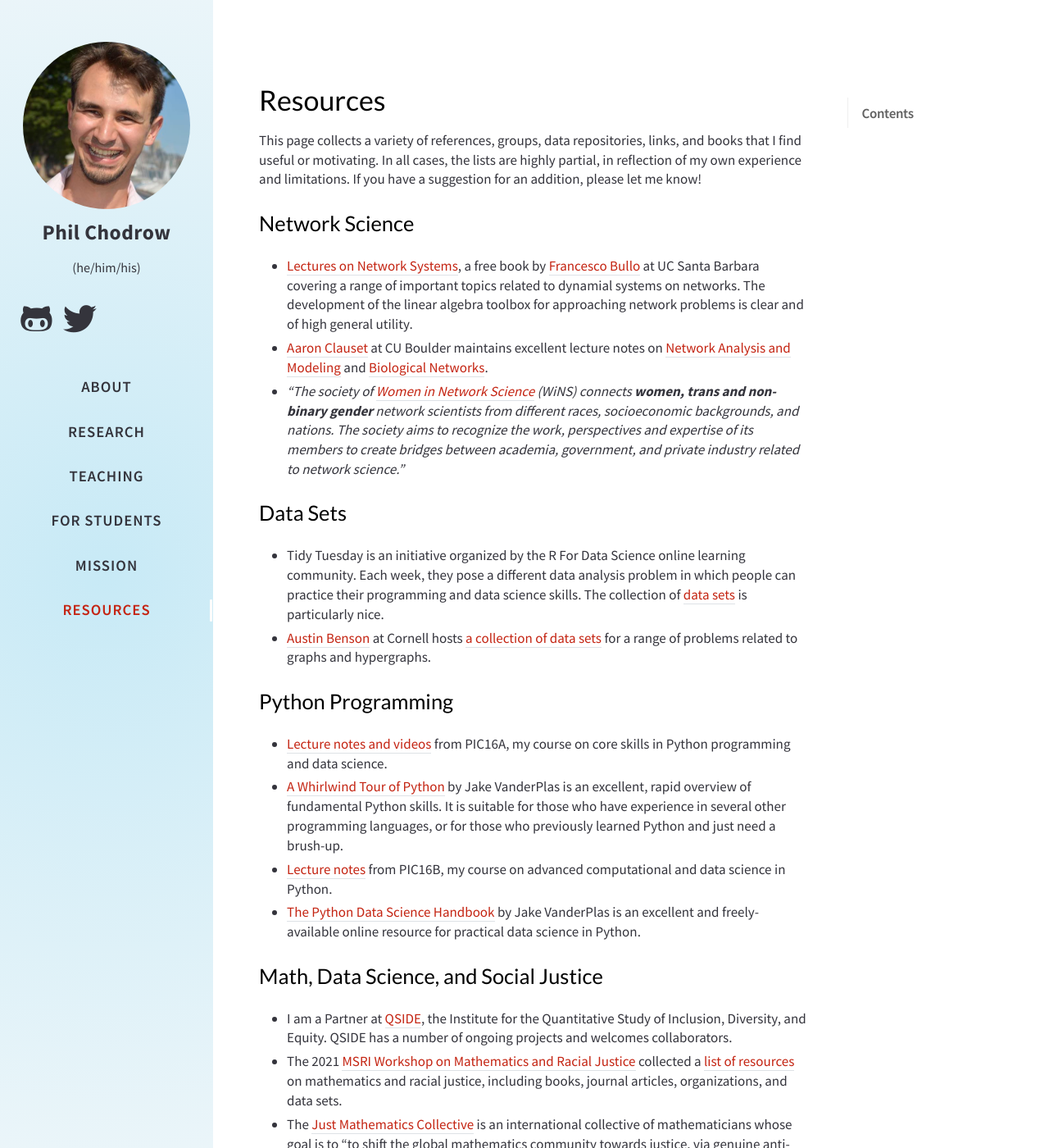
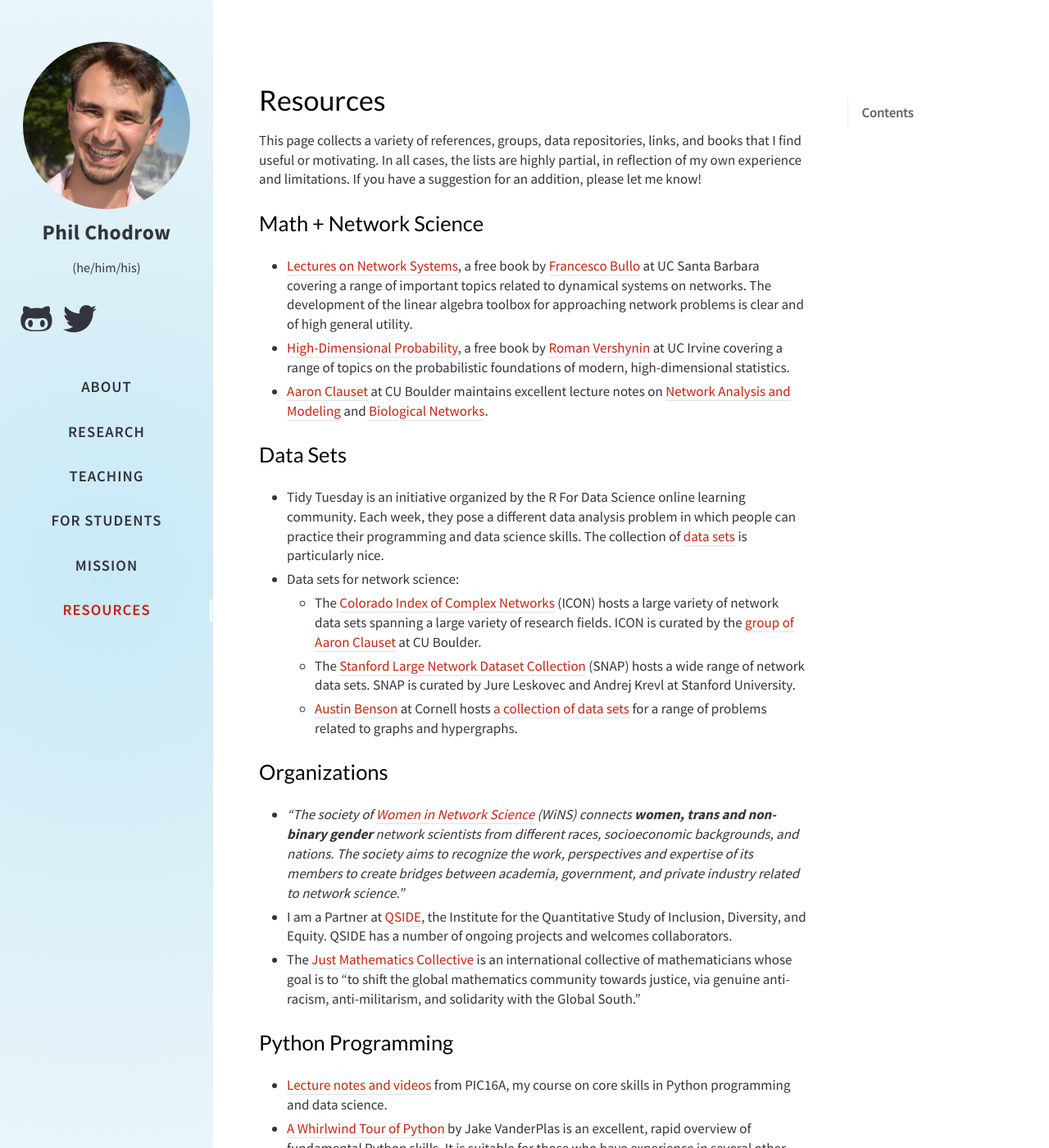
Before and after one commit to PhilChodrow/UCLA-website, a Jekyll site: the page built from _tabs/resources.md, in a window 1280 px wide and 1400 px high. Shown: the whole window at 82% size. Built offline with Jekyll 4.4.1, drawn with Linux system fonts in a browser that asks for light colours; nearby versions of some CDN libraries; comment, search, counter and statistics services are not loaded; a style sheet for code colours, icons or effects is not loaded; some of the changed text lies outside the part shown.

Commit message:
Update resources.md

```diff
--- a/_tabs/resources.md
+++ b/_tabs/resources.md
@@ -9,16 +9,25 @@ order: 4
 
 This page collects a variety of references, groups, data repositories, links, and books that I find useful or motivating. In all cases, the lists are highly partial, in reflection of my own experience and limitations. If you have a suggestion for an addition, please let me know!
 
-## Network Science
+## Math + Network Science
 
-- [Lectures on Network Systems](http://motion.me.ucsb.edu/book-lns/), a free book by [Francesco Bullo](http://motion.me.ucsb.edu/) at UC Santa Barbara covering a range of important topics related to dynamial systems on networks. The development of the linear algebra toolbox for approaching network problems is clear and of high general utility.
+- [Lectures on Network Systems](http://motion.me.ucsb.edu/book-lns/), a free book by [Francesco Bullo](http://motion.me.ucsb.edu/) at UC Santa Barbara covering a range of important topics related to dynamical systems on networks. The development of the linear algebra toolbox for approaching network problems is clear and of high general utility.
+- [High-Dimensional Probability](https://www.math.uci.edu/~rvershyn/papers/HDP-book/HDP-book.pdf), a free book by [Roman Vershynin](https://www.math.uci.edu/~rvershyn/) at UC Irvine covering a range of topics on the probabilistic foundations of modern, high-dimensional statistics.
 - [Aaron Clauset](https://aaronclauset.github.io/) at CU Boulder maintains excellent lecture notes on [Network Analysis and Modeling](https://aaronclauset.github.io/courses/5352/) and [Biological Networks](https://aaronclauset.github.io/courses/3352/).
-- *"The society of [Women in Network Science](https://www.networkscienceinstitute.org/wins) (WiNS) connects **women, trans and non-binary gender** network scientists from different races, socioeconomic backgrounds, and nations. The society aims to recognize the work, perspectives and expertise of its members to create bridges between academia, government, and private industry related to network science."*
 
 ## Data Sets
 
 - Tidy Tuesday is an initiative organized by the R For Data Science online learning community. Each week, they pose a different data analysis problem in which people can practice their programming and data science skills. The collection of [data sets](https://github.com/rfordatascience/tidytuesday) is particularly nice.
-- [Austin Benson](https://www.cs.cornell.edu/~arb/) at Cornell hosts [a collection of data sets](https://www.cs.cornell.edu/~arb/data/) for a range of problems related to graphs and hypergraphs.
+- Data sets for network science:
+    - The [Colorado Index of Complex Networks](https://icon.colorado.edu/#!/) (ICON) hosts a large variety of network data sets spanning a large variety of research fields. ICON is curated by the [group of Aaron Clauset](https://aaronclauset.github.io) at CU Boulder.
+    - The [Stanford Large Network Dataset Collection](https://snap.stanford.edu/data/) (SNAP) hosts a wide range of network data sets. SNAP is curated by Jure Leskovec and Andrej Krevl at Stanford University.
+    - [Austin Benson](https://www.cs.cornell.edu/~arb/) at Cornell hosts [a collection of data sets](https://www.cs.cornell.edu/~arb/data/) for a range of problems related to graphs and hypergraphs.
+
+## Organizations
+
+- *"The society of [Women in Network Science](https://www.networkscienceinstitute.org/wins) (WiNS) connects **women, trans and non-binary gender** network scientists from different races, socioeconomic backgrounds, and nations. The society aims to recognize the work, perspectives and expertise of its members to create bridges between academia, government, and private industry related to network science."*
+- I am a Partner at [QSIDE](https://qsideinstitute.org/), the Institute for the Quantitative Study of Inclusion, Diversity, and Equity. QSIDE has a number of ongoing projects and welcomes collaborators.
+- The [Just Mathematics Collective](https://www.justmathematicscollective.net/) is an international collective of mathematicians whose goal is to "to shift the global mathematics community towards justice, via genuine anti-racism, anti-militarism, and solidarity with the Global South."
 
 ## Python Programming
 
@@ -27,16 +36,15 @@ This page collects a variety of references, groups, data repositories, links, an
 - [Lecture notes](https://philchodrow.github.io/PIC16B/schedule/) from PIC16B, my course on advanced computational and data science in Python.
 - [The Python Data Science Handbook](https://jakevdp.github.io/PythonDataScienceHandbook/) by Jake VanderPlas is an excellent and freely-available online resource for practical data science in Python.
 
-## Math, Data Science, and Social Justice
+## Texts on Math, Data Science, Technology, and Social Justice
 
-- I am a Partner at [QSIDE](https://qsideinstitute.org/), the Institute for the Quantitative Study of Inclusion, Diversity, and Equity. QSIDE has a number of ongoing projects and welcomes collaborators.
 - The 2021 [MSRI Workshop on Mathematics and Racial Justice](https://www.msri.org/workshops/1012) collected a [list of resources](https://docs.google.com/document/d/1-40eCiJdlOIxDWnALv-kqO5-0c5NH1M857-_kTj-GeE/edit?usp=sharing) on mathematics and racial justice, including books, journal articles, organizations, and data sets.
-- The [Just Mathematics Collective](https://www.justmathematicscollective.net/) is an international collective of mathematicians whose goal is to "to shift the global mathematics community towards justice, via genuine anti-racism, anti-militarism, and solidarity with the Global South."
-- [Weapons of Math Destruction](https://bookshop.org/books/weapons-of-math-destruction-how-big-data-increases-inequality-and-threatens-democracy/9780553418835) by Cathy O'Neil
-- [Algorithms of Oppression: How Search Engines Reinforce Racism](https://bookshop.org/books/algorithms-of-oppression-how-search-engines-reinforce-racism/9781479837243) by Safiya Umoja Noble
-- [Automating Inequality](https://bookshop.org/books/automating-inequality-how-high-tech-tools-profile-police-and-punish-the-poor/9781250215789) by Virginia Eubanks
+- [Weapons of Math Destruction](https://bookshop.org/books/weapons-of-math-destruction-how-big-data-increases-inequality-and-threatens-democracy/9780553418835) by Cathy O'Neil.
+- [Algorithms of Oppression: How Search Engines Reinforce Racism](https://bookshop.org/books/algorithms-of-oppression-how-search-engines-reinforce-racism/9781479837243) by Safiya Umoja Noble.
+- [Automating Inequality](https://bookshop.org/books/automating-inequality-how-high-tech-tools-profile-police-and-punish-the-poor/9781250215789) by Virginia Eubanks.
+- [Invisible Women: Data Bias in a World Designed for Men](https://bookshop.org/books/invisible-women-data-bias-in-a-world-designed-for-men/9781419735219) by Caroline Criado Perez.
 
-## Social Justice, Broadly
+## Books on Social Justice, Broadly
 
 - [Entitled: How Male Privilege Hurts Women](https://bookshop.org/books/entitled-how-male-privilege-hurts-women/9781984826558) by Kate Manne.
 - [How to be an Antiracist](https://bookshop.org/books/how-to-be-an-antiracist/9780525509288) by Ibram X. Kendi.
```
